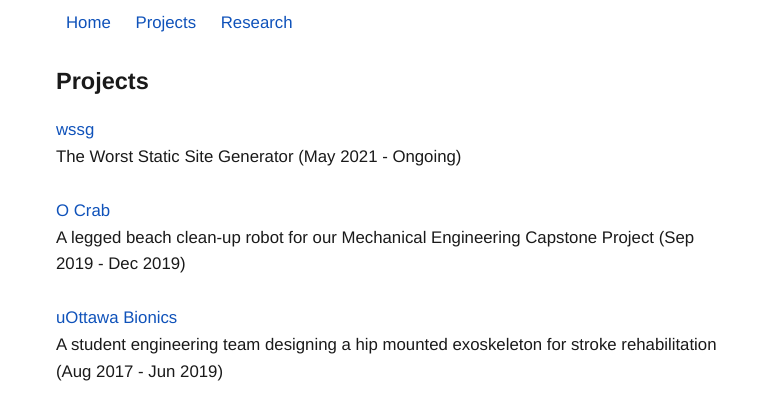
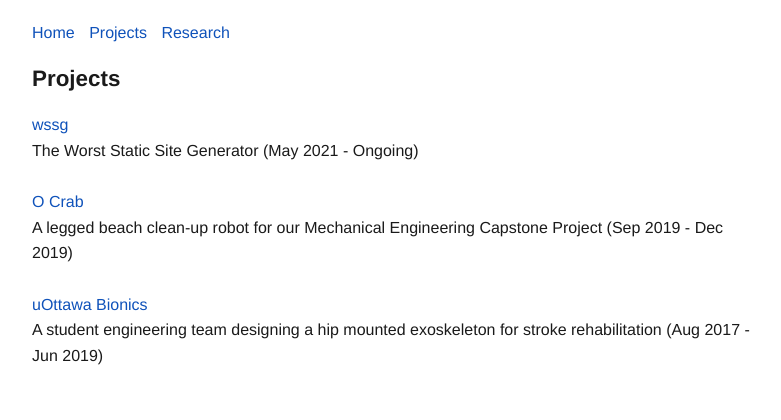
Before and after one commit to joshuaoreilly/joshuaoreilly.github.io, a plain HTML site: page Projects/index.html in a window 1280 px wide. Shown: the whole page, without its empty margins (248-1029 px from the left). Drawn offline with Linux system fonts and the light colour scheme.

Commit message:
Update CSS and stuff?

```diff
--- a/Projects/index.html
+++ b/Projects/index.html
@@ -3,7 +3,7 @@
 <head>
 <meta charset="utf-8"/>
 <style>
-html {overflow-y: scroll;}/* Old color: #55bc9b */body{margin:0em auto; /*Make sure setting 0 instead of 1 doesn't break things*/max-width:40em;line-height: 1.6;padding:0 1.5em;font-family: 'Helvetica', sans-serif;font-size: 105%;font-weight: normal;color: #1a1a1a;}h1 {font-weight: bold;font-size: 140%;}h2 {font-weight: bold;font-size: 110%;}h3 {font-weight: bold;font-size: 105%;}h4 {font-weight: italic;font-size: 100%;}img {width:100%;}hr {border: 0;height: 1px;background: #1a1a1a;}/* HYPERLINK */a {text-decoration:none;}a:link {color: #0F52BA;}/* NAVBAR */nav {padding: 10px 0;}nav a {color: #0F52BA;padding: 10px;}/* BLOCKQUOTE */blockquote {border-left: 5px solid #ccc;}blockquote p {padding-left: 15px;padding-right: 15px;}
+body{font-family: 'Helvetica', Verdana, sans-serif;margin:auto;max-width:720px;line-height: 1.6;padding:20px;font-size: 100;color: #1a1a1a;}h1 {font-weight: bold;font-size: 140%;}h2 {font-weight: bold;font-size: 110%;}h3 {font-weight: bold;font-size: 105%;}h4 {font-weight: italic;font-size: 100%;}img {max-width:100%;}hr {border: 0;height: 1px;background: #1a1a1a;}a {text-decoration:none;}a:link {color: #0F52BA;}/*nav {padding: 10px 0;}*/nav a {color: #0F52BA;/*padding: 10px;*/margin-right: 10px;}/* BLOCKQUOTE *//*blockquote {border-left: 5px solid #ccc;}blockquote p {padding-left: 15px;padding-right: 15px;}*/
 </style>
 </head>
 <body>
```
Also changed, not shown: Projects/ocrab.html (+1 -1 lines), Projects/uobionics.html (+1 -1 lines), Projects/wssg.html (+1 -1 lines), README.html (+1 -1 lines), Research/index.html (+1 -1 lines), index.html (+1 -1 lines).
